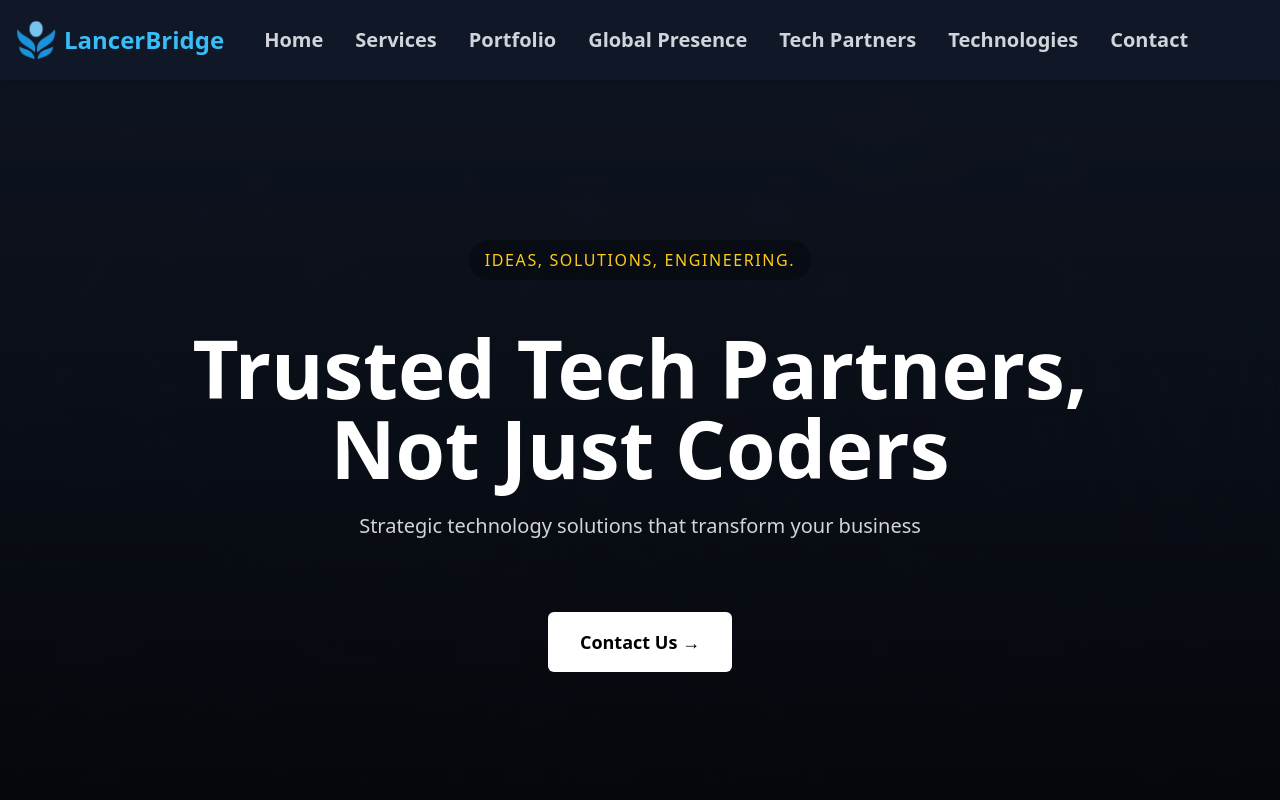
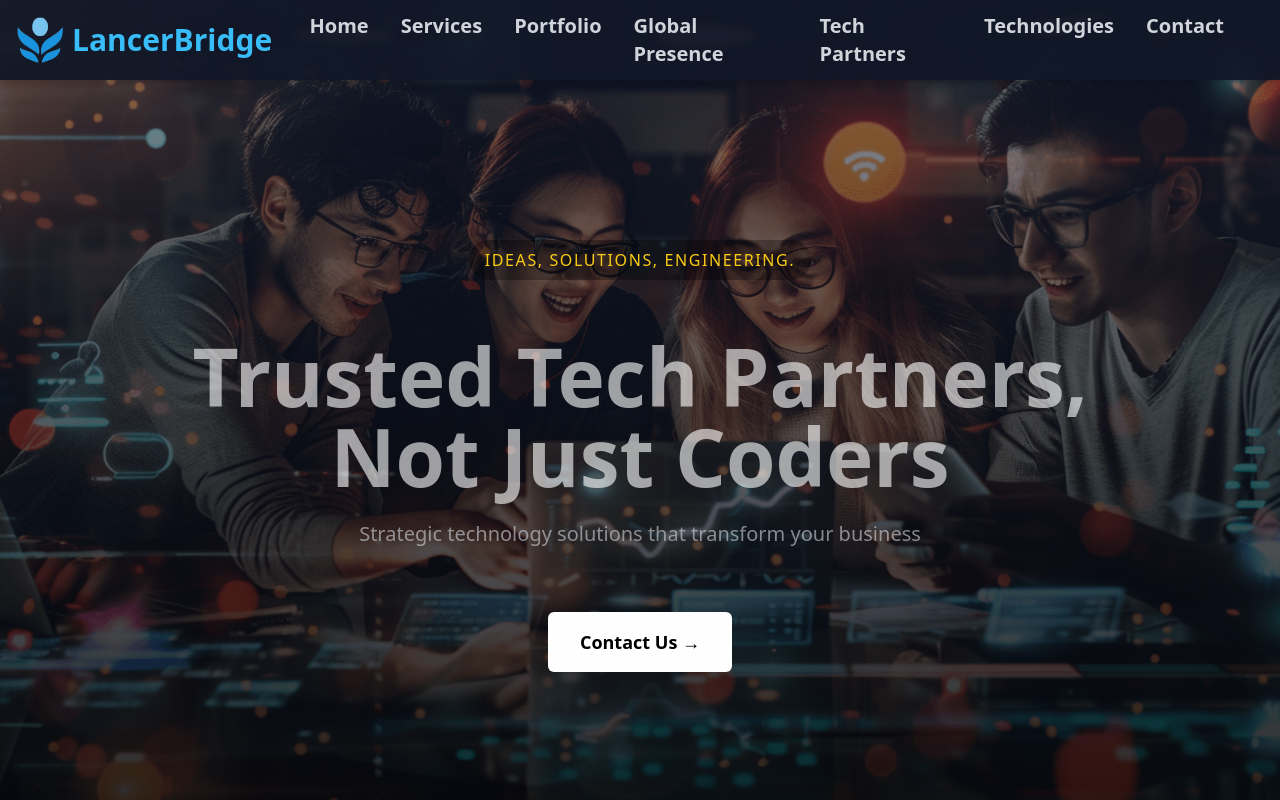
Before and after one commit to bankmotion/lancer-bridge, a React (Create React App) app: page / in a window 1280 px wide. Shown: the top 800 px of the page. Built offline with nearby package versions, Linux system fonts and the light colour scheme.

Commit message:
Update social media links in footer configuration and enhance HeroSection with drag functionality for improved user interaction. Adjust layout and animations for better visual appeal in the Home page components.

```diff
--- a/src/config/footer.ts
+++ b/src/config/footer.ts
@@ -1,21 +1,21 @@
 export const SocialIcons = [
   {
-    Link: "https://www.facebook.com/closelooptechnologies/",
+    Link: "https://www.facebook.com/lancerbridge/",
     Name: "Facebook",
     Icon: "https://d1e5ggoymkuik7.cloudfront.net/assets/icons/facebook-icon.svg",
   },
   {
-    Link: "https://twitter.com/closeloop_tech",
+    Link: "https://twitter.com/lancerbridge",
     Name: "Twitter",
     Icon: "https://d1e5ggoymkuik7.cloudfront.net/assets/icons/twitter-icon.svg",
   },
   {
-    Link: "https://www.instagram.com/closeloop_tech/",
+    Link: "https://www.instagram.com/lancerbridge/",
     Name: "Instagram",
     Icon: "https://d1e5ggoymkuik7.cloudfront.net/assets/icons/instagram-icon.svg",
   },
   {
-    Link: "https://www.linkedin.com/company/closeloop-inc-/",
+    Link: "https://www.linkedin.com/company/lancerbridge/",
     Name: "LinkedIn",
     Icon: "https://d1e5ggoymkuik7.cloudfront.net/assets/icons/linkedin-icon.svg",
   },
--- a/src/pages/Home/HeroSection.tsx
+++ b/src/pages/Home/HeroSection.tsx
@@ -1,12 +1,11 @@
 import { useEffect, useState } from "react";
-import { AnimatePresence, motion } from "framer-motion";
+import { AnimatePresence, motion, useAnimation } from "framer-motion";
 import AnimatedText from "@/components/AnimatedText";
 import AnimatedSection from "@/components/AnimatedSection";
 
 const HeroSection = () => {
   const [currentImageIndex, setCurrentImageIndex] = useState(0);
-  const [touchStart, setTouchStart] = useState<number | null>(null);
-  const [touchEnd, setTouchEnd] = useState<number | null>(null);
+  const controls = useAnimation();
 
   const heroContent = [
     {
@@ -42,38 +41,29 @@ const HeroSection = () => {
     }
   };
 
-  const handleTouchStart = (e: React.TouchEvent) => {
-    setTouchStart(e.touches[0].clientX);
-  };
+  const handleDragEnd = (event: any, info: any) => {
+    const threshold = 50; // minimum distance for swipe
+    const { offset } = info;
 
-  const handleTouchMove = (e: React.TouchEvent) => {
-    setTouchEnd(e.touches[0].clientX);
-  };
-
-  const handleTouchEnd = () => {
-    if (!touchStart || !touchEnd) return;
-
-    const distance = touchStart - touchEnd;
-    const isLeftSwipe = distance > 50;
-    const isRightSwipe = distance < -50;
-
-    if (isLeftSwipe) {
+    if (Math.abs(offset.x) > threshold) {
+      if (offset.x > 0) {
+        // Swipe right - go to previous
+        setCurrentImageIndex((prev) => (prev - 1 + heroContent.length) % heroContent.length);
+      } else {
+        // Swipe left - go to next
         setCurrentImageIndex((prev) => (prev + 1) % heroContent.length);
       }
-    if (isRightSwipe) {
-      setCurrentImageIndex((prev) => (prev - 1 + heroContent.length) % heroContent.length);
     }
-
-    setTouchStart(null);
-    setTouchEnd(null);
   };
 
   return (
-    <section
-      className="relative bg-gray-900 text-white py-32 h-[calc(100vh)] pt-[80px] flex items-end justify-center overflow-hidden select-none"
-      onTouchStart={handleTouchStart}
-      onTouchMove={handleTouchMove}
-      onTouchEnd={handleTouchEnd}
+    <motion.section
+      className="relative bg-gray-900 text-white py-32 h-[calc(100vh)] pt-[80px] flex items-end justify-center overflow-hidden select-none cursor-grab active:cursor-grabbing"
+      drag="x"
+      dragConstraints={{ left: 0, right: 0 }}
+      dragElastic={0.1}
+      onDragEnd={handleDragEnd}
+      whileTap={{ cursor: "grabbing" }}
     >
       <AnimatePresence mode="wait">
         <motion.div
@@ -81,7 +71,7 @@ const HeroSection = () => {
           initial={{ opacity: 0, scale: 1.1 }}
           animate={{ opacity: 1, scale: 1 }}
           exit={{ opacity: 0, scale: 0.9 }}
-          transition={{ duration: 1.5, ease: "easeInOut" }}
+          transition={{ duration: 1, ease: "easeInOut" }}
           className="absolute inset-0"
           style={{
             backgroundImage: `url(${heroContent[currentImageIndex].image})`,
@@ -96,13 +86,22 @@ const HeroSection = () => {
         transition={{ duration: 1 }}
         className="absolute inset-0 bg-gradient-to-b from-black/10 to-black/70 z-10"
       />
+
       <div className="max-w-7xl mx-auto w-full relative z-20">
         <div className="max-w-5xl mx-auto px-4 text-center">
-          <AnimatedSection direction="down" delay={0.2}>
+          <AnimatePresence mode="wait">
+            <motion.div
+              key={`top-text-${currentImageIndex}`}
+              initial={{ opacity: 0, y: -20 }}
+              animate={{ opacity: 1, y: 0 }}
+              exit={{ opacity: 0, y: 20 }}
+              transition={{ duration: 0.8, ease: "easeInOut" }}
+            >
               <span className="text-yellow-400 text-md tracking-widest mb-2 inline-block font-medium bg-black/30 px-4 py-2 rounded-full">
                 IDEAS, SOLUTIONS, ENGINEERING.
               </span>
-          </AnimatedSection>
+            </motion.div>
+          </AnimatePresence>
 
           <AnimatePresence mode="wait">
             <motion.div
@@ -110,9 +109,10 @@ const HeroSection = () => {
               initial={{ opacity: 0, y: 20 }}
               animate={{ opacity: 1, y: 0 }}
               exit={{ opacity: 0, y: -20 }}
-              transition={{ duration: 0.5 }}
+              transition={{ duration: 1, ease: "easeInOut" }}
+              className="mt-10"
             >
-              <h1 className="text-4xl md:text-6xl lg:text-[80px] font-bold mb-6 mt-10 leading-tight">
+              <h1 className="text-4xl md:text-6xl lg:text-[80px] font-bold mb-6 leading-tight">
                 {heroContent[currentImageIndex].slogan}
               </h1>
               <p className="text-lg md:text-xl text-gray-300 mb-8 max-w-2xl mx-auto">
@@ -121,7 +121,14 @@ const HeroSection = () => {
             </motion.div>
           </AnimatePresence>
 
-          <AnimatedSection direction="up" delay={0.6}>
+          <AnimatePresence mode="wait">
+            <motion.div
+              key={`button-${currentImageIndex}`}
+              initial={{ opacity: 0, y: 20 }}
+              animate={{ opacity: 1, y: 0 }}
+              exit={{ opacity: 0, y: -20 }}
+              transition={{ duration: 0.8, ease: "easeInOut" }}
+            >
               <motion.button
                 whileHover={{
                   scale: 1.05,
@@ -133,10 +140,11 @@ const HeroSection = () => {
               >
                 Contact Us →
               </motion.button>
-          </AnimatedSection>
+            </motion.div>
+          </AnimatePresence>
         </div>
       </div>
-    </section>
+    </motion.section>
   );
 };
 
--- a/src/pages/layout/Footer.tsx
+++ b/src/pages/layout/Footer.tsx
@@ -1,7 +1,7 @@
 import { SocialIcons } from "@/config/footer";
 import { ArrowRightIcon } from "@heroicons/react/24/solid";
 import React from "react";
-import CopyToClipboard from '@/components/CopyToClipboard';
+import CopyToClipboard from "@/components/CopyToClipboard";
 
 const Footer: React.FC = () => {
   return (
@@ -10,11 +10,14 @@ const Footer: React.FC = () => {
         {/* Logo & Menu */}
         <div>
           <div className="text-2xl font-bold mb-6 text-white">
-            lancer<span className="text-blue-400">bridge</span>
+            <span className="text-blue-400">LancerBridge</span>
           </div>
           <ul className="space-y-3 text-sm">
             {["About", "Careers", "Blogs", "Portfolio"].map((item) => (
-              <li key={item} className="hover:text-blue-400 transition-colors cursor-pointer">
+              <li
+                key={item}
+                className="hover:text-blue-400 transition-colors cursor-pointer"
+              >
                 {item}
               </li>
             ))}
@@ -33,9 +36,12 @@ const Footer: React.FC = () => {
               "CRM Services",
               "ERP Services",
               "Digital Commerce",
-              "System Integration"
+              "System Integration",
             ].map((service) => (
-              <li key={service} className="hover:text-blue-400 transition-colors cursor-pointer">
+              <li
+                key={service}
+                className="hover:text-blue-400 transition-colors cursor-pointer"
+              >
                 {service}
               </li>
             ))}
@@ -44,15 +50,22 @@ const Footer: React.FC = () => {
 
         {/* Engineering + Mobile */}
         <div>
-          <h4 className="font-semibold mb-4 text-white">Software Engineering</h4>
+          <h4 className="font-semibold mb-4 text-white">
+            Software Engineering
+          </h4>
           <ul className="text-sm mb-6 space-y-2">
             {["Java", "MERN", "LAMP (+ React JS)"].map((tech) => (
-              <li key={tech} className="hover:text-blue-400 transition-colors cursor-pointer">
+              <li
+                key={tech}
+                className="hover:text-blue-400 transition-colors cursor-pointer"
+              >
                 {tech}
               </li>
             ))}
           </ul>
-          <h4 className="font-semibold mb-4 text-white">Mobile App Development</h4>
+          <h4 className="font-semibold mb-4 text-white">
+            Mobile App Development
+          </h4>
           <ul className="text-sm space-y-2">
             {[
               "Native App Development",
@@ -60,9 +73,12 @@ const Footer: React.FC = () => {
               "Legacy App Modernization",
               "Progressive Web App Development",
               "Bluetooth-enabled Apps",
-              "Smart TV Apps"
+              "Smart TV Apps",
             ].map((service) => (
-              <li key={service} className="hover:text-blue-400 transition-colors cursor-pointer">
+              <li
+                key={service}
+                className="hover:text-blue-400 transition-colors cursor-pointer"
+              >
                 {service}
               </li>
             ))}
@@ -73,9 +89,7 @@ const Footer: React.FC = () => {
         <div>
           <h4 className="font-semibold mb-4 text-white">Contact Us</h4>
           <CopyToClipboard text="hello@lancerbridge.com">
-            <a
-              className="text-blue-400 hover:text-blue-300 transition-colors text-lg font-medium block mb-6"
-            >
+            <a className="text-blue-400 hover:text-blue-300 transition-colors text-lg font-medium block mb-6">
               hello@lancerbridge.com
             </a>
           </CopyToClipboard>
--- a/src/pages/layout/Header.tsx
+++ b/src/pages/layout/Header.tsx
@@ -26,8 +26,8 @@ const Header: React.FC = () => {
             to="/"
             className="text-2xl font-bold text-primary-600 dark:text-primary-400 flex items-center gap-2"
           >
-            <img src="/assets/imgs/logo.png" alt="LancerBridge" className="h-10" />
-            <span className="text-2xl font-bold text-primary-600 dark:text-primary-400">LancerBridge</span>
+            <img src="/assets/imgs/logo.png" alt="LancerBridge" className="h-12" />
+            <span className="text-3xl font-bold text-primary-600 dark:text-primary-400">LancerBridge</span>
           </Link>
 
           {/* Desktop Navigation */}
```
Lines whose indentation alone changed are shown as unchanged.
